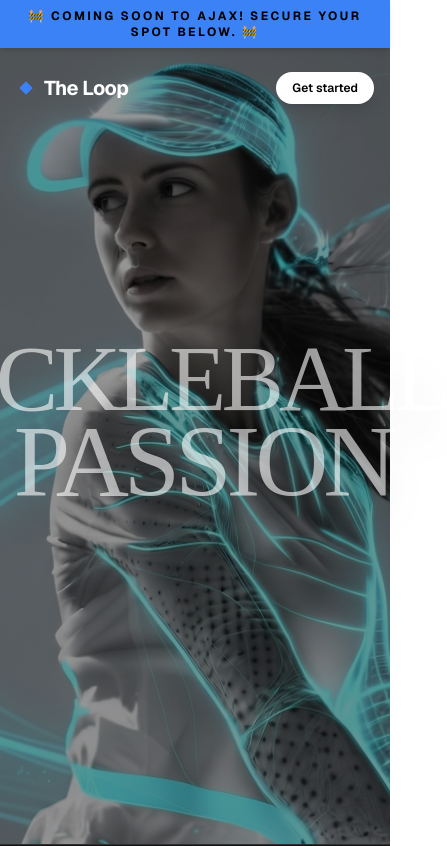
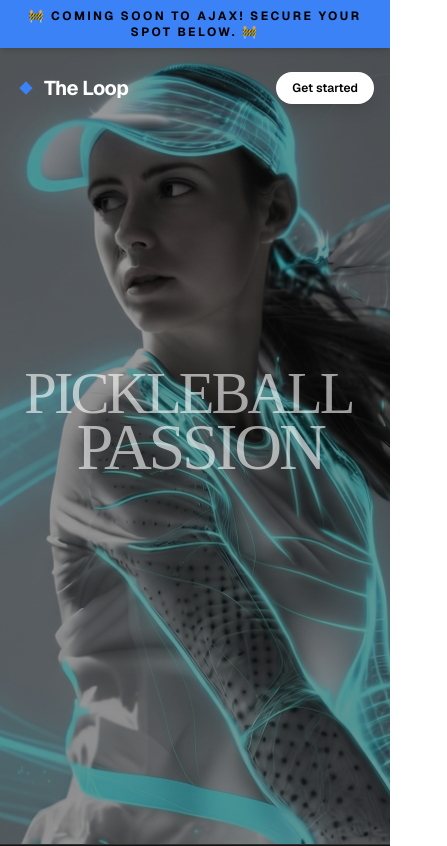
Before and after one commit to shaheertiger/the-loop-social-club, a Next.js app: page / in a window 390 px wide. Shown: the top 846 px of the page, 447 px wide, since content can reach past the window. Built offline with nearby package versions, Linux system fonts and the light colour scheme.

Commit message:
Fixed mobile text size clipping

```diff
--- a/app/page.tsx
+++ b/app/page.tsx
@@ -23,10 +23,10 @@ export default function Home() {
         </div>
         {/* Giant Overlay Heading (pushed behind the text) */}
         <div className="absolute inset-0 flex flex-col items-center justify-center pointer-events-none z-[-1] leading-[0.85] opacity-60">
-          <h1 className="font-['Anton'] text-[24vw] md:text-[16vw] tracking-tighter text-white drop-shadow-2xl translate-x-[-2%] md:translate-x-[-8%] uppercase">
+          <h1 className="font-['Anton'] text-[15vw] md:text-[16vw] tracking-tighter text-white drop-shadow-2xl translate-x-[-2%] md:translate-x-[-8%] uppercase">
             Pickleball
           </h1>
-          <h1 className="font-['Anton'] text-[26vw] md:text-[18vw] tracking-tighter text-white drop-shadow-2xl translate-x-[2%] md:translate-x-[8%] uppercase text-[#f4f4f5]">
+          <h1 className="font-['Anton'] text-[17vw] md:text-[18vw] tracking-tighter text-white drop-shadow-2xl translate-x-[2%] md:translate-x-[8%] uppercase text-[#f4f4f5]">
             Passion
           </h1>
         </div>
```
